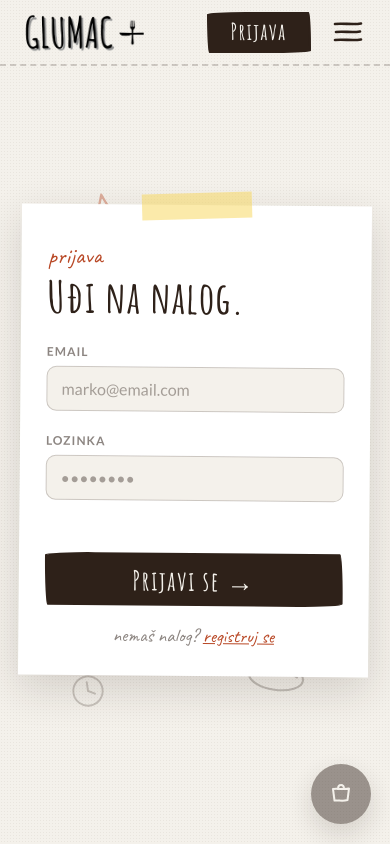
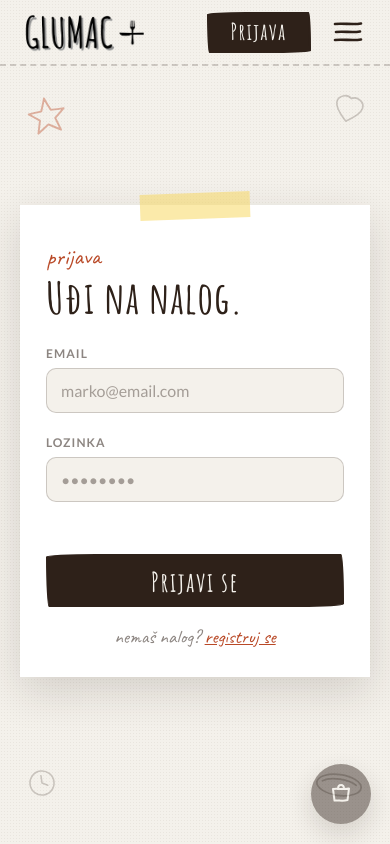
Before and after one commit to dukanx/GLUMAC-PLUS, a React (Vite) app in the folder frontend/: page /login in a window 390 px wide. Built offline with nearby package versions, Linux system fonts and the light colour scheme; no server answers.

Commit message:
feat: redizajn doodlova na Login i Register stranicama, optimizacija pozicija i stilova

```diff
--- a/frontend/src/pages/Auth.module.css
+++ b/frontend/src/pages/Auth.module.css
@@ -14,6 +14,12 @@
     position: absolute;
     pointer-events: none;
 }
+
+/* Doodlovi po ćoškovima — desktop raspoređeni oko kartice */
+.dTL { top: 16%; left: 11%; }
+.dTR { top: 16%; right: 11%; }
+.dBL { bottom: 17%; left: 11%; }
+.dBR { bottom: 18%; right: 11%; }
 
 /* Papirna kartica */
 .kartica {
@@ -171,6 +177,18 @@
     margin-bottom: 20px;
 }
 
+@media (max-width: 640px) {
+    /* doodlovi u same ćoškove ekrana — iznad/ispod kartice, bez preklapanja */
+    .dTL { top: 3%; left: 5%; }
+    .dTR { top: 3%; right: 5%; }
+    .dBL { bottom: 4%; left: 5%; }
+    .dBR { bottom: 4%; right: 5%; }
+
+    .doodle {
+        scale: .82;
+    }
+}
+
 @media (max-width: 480px) {
     .kartica {
         padding: 34px 26px 28px;
--- a/frontend/src/pages/LoginPage.tsx
+++ b/frontend/src/pages/LoginPage.tsx
@@ -37,14 +37,13 @@ export default function LoginPage() {
   return (
     <div className={styles.stranica}>
       {/* Doodle dekoracije */}
-      <svg className={styles.doodle} style={{ top: '16%', left: '20%', width: 54, color: 'hsl(14 65% 44% / .4)', transform: 'rotate(-10deg)' }} viewBox="0 0 60 60" fill="none"><path d="M30 6 C 32 12, 34 17, 36.5 22.5 C 42 23, 48 23.2, 54 23.5 C 49.5 27.2, 45 30.8, 40.5 34.5 C 42.2 40.2, 43.8 45.8, 45.5 51.5 C 40.3 48.2, 35.2 44.8, 30 41.5 C 24.8 44.8, 19.7 48.2, 14.5 51.5 C 16.2 45.8, 17.8 40.2, 19.5 34.5 C 15 30.8, 10.5 27.2, 6 23.5 C 12 23.2, 18 23, 23.5 22.5 C 25.7 17, 27.8 12, 30 6 Z" stroke="currentColor" strokeWidth="2.6" strokeLinejoin="round" /></svg>
-      <svg className={styles.doodle} style={{ bottom: '18%', right: '21%', width: 64, color: 'hsl(22 30% 14% / .25)', transform: 'rotate(8deg)' }} viewBox="0 0 80 50" fill="none"><ellipse cx="40" cy="25" rx="34" ry="16" stroke="currentColor" strokeWidth="2.6" /><path d="M14 22 C 26 14, 54 14, 66 22" stroke="currentColor" strokeWidth="2.6" strokeLinecap="round" /></svg>
-      <svg className={styles.doodle} style={{ top: '20%', right: '18%', width: 46, color: 'hsl(22 30% 14% / .22)', transform: 'rotate(14deg)' }} viewBox="0 0 60 60" fill="none"><path d="M30 8 C 22 2, 8 8, 9 19 C 10 30, 22 38, 30 45 C 38 38, 50 30, 51 19 C 52 8, 38 2, 30 8 Z" stroke="currentColor" strokeWidth="2.6" strokeLinejoin="round" /></svg>
-      <svg className={styles.doodle} style={{ bottom: '16%', left: '17%', width: 44, color: 'hsl(22 30% 14% / .22)', transform: 'rotate(-8deg)' }} viewBox="0 0 60 60" fill="none"><circle cx="30" cy="30" r="20" stroke="currentColor" strokeWidth="2.6" /><path d="M30 18 L 30 30 L 39 35" stroke="currentColor" strokeWidth="2.6" strokeLinecap="round" /></svg>
+      <svg className={`${styles.doodle} ${styles.dTL}`} style={{ width: 54, color: 'hsl(14 65% 44% / .4)', transform: 'rotate(-10deg)' }} viewBox="0 0 60 60" fill="none"><path d="M30 6 C 32 12, 34 17, 36.5 22.5 C 42 23, 48 23.2, 54 23.5 C 49.5 27.2, 45 30.8, 40.5 34.5 C 42.2 40.2, 43.8 45.8, 45.5 51.5 C 40.3 48.2, 35.2 44.8, 30 41.5 C 24.8 44.8, 19.7 48.2, 14.5 51.5 C 16.2 45.8, 17.8 40.2, 19.5 34.5 C 15 30.8, 10.5 27.2, 6 23.5 C 12 23.2, 18 23, 23.5 22.5 C 25.7 17, 27.8 12, 30 6 Z" stroke="currentColor" strokeWidth="2.6" strokeLinejoin="round" /></svg>
+      <svg className={`${styles.doodle} ${styles.dBR}`} style={{ width: 64, color: 'hsl(22 30% 14% / .25)', transform: 'rotate(8deg)' }} viewBox="0 0 80 50" fill="none"><ellipse cx="40" cy="25" rx="34" ry="16" stroke="currentColor" strokeWidth="2.6" /><path d="M14 22 C 26 14, 54 14, 66 22" stroke="currentColor" strokeWidth="2.6" strokeLinecap="round" /></svg>
+      <svg className={`${styles.doodle} ${styles.dTR}`} style={{ width: 46, color: 'hsl(22 30% 14% / .22)', transform: 'rotate(14deg)' }} viewBox="0 0 60 60" fill="none"><path d="M30 8 C 22 2, 8 8, 9 19 C 10 30, 22 38, 30 45 C 38 38, 50 30, 51 19 C 52 8, 38 2, 30 8 Z" stroke="currentColor" strokeWidth="2.6" strokeLinejoin="round" /></svg>
+      <svg className={`${styles.doodle} ${styles.dBL}`} style={{ width: 44, color: 'hsl(22 30% 14% / .22)', transform: 'rotate(-8deg)' }} viewBox="0 0 60 60" fill="none"><circle cx="30" cy="30" r="20" stroke="currentColor" strokeWidth="2.6" /><path d="M30 18 L 30 30 L 39 35" stroke="currentColor" strokeWidth="2.6" strokeLinecap="round" /></svg>
 
       <motion.div
         className={styles.kartica}
-        style={{ rotate: 0.5 }}
         initial={{ opacity: 0, y: 24 }}
         animate={{ opacity: 1, y: 0 }}
         transition={{ duration: 0.5, ease: [0.22, 1, 0.36, 1] }}
@@ -90,7 +89,7 @@ export default function LoginPage() {
           </div>
 
           <button type="submit" className={styles.dugme} disabled={ucitava}>
-            {ucitava ? 'Prijavljujem…' : 'Prijavi se →'}
+            {ucitava ? 'Prijavljujem…' : 'Prijavi se'}
           </button>
         </form>
 
--- a/frontend/src/pages/RegisterPage.tsx
+++ b/frontend/src/pages/RegisterPage.tsx
@@ -66,14 +66,13 @@ export default function RegisterPage() {
     return (
         <div className={styles.stranica}>
             {/* Doodle dekoracije */}
-            <svg className={styles.doodle} style={{ top: '14%', right: '22%', width: 50, color: 'hsl(14 65% 44% / .35)', transform: 'rotate(12deg)' }} viewBox="0 0 60 60" fill="none"><path d="M30 8 C 22 2, 8 8, 9 19 C 10 30, 22 38, 30 45 C 38 38, 50 30, 51 19 C 52 8, 38 2, 30 8 Z" stroke="currentColor" strokeWidth="2.6" strokeLinejoin="round" /></svg>
-            <svg className={styles.doodle} style={{ top: '18%', left: '19%', width: 64, color: 'hsl(22 30% 14% / .25)', transform: 'rotate(-9deg)' }} viewBox="0 0 80 50" fill="none"><ellipse cx="40" cy="25" rx="34" ry="16" stroke="currentColor" strokeWidth="2.6" /><path d="M14 22 C 26 14, 54 14, 66 22" stroke="currentColor" strokeWidth="2.6" strokeLinecap="round" /></svg>
-            <svg className={styles.doodle} style={{ bottom: '16%', left: '15%', width: 38, color: 'hsl(14 65% 44% / .3)', transform: 'rotate(-15deg)' }} viewBox="0 0 60 60" fill="none"><path d="M30 6 C 32 12, 34 17, 36.5 22.5 C 42 23, 48 23.2, 54 23.5 C 49.5 27.2, 45 30.8, 40.5 34.5 C 42.2 40.2, 43.8 45.8, 45.5 51.5 C 40.3 48.2, 35.2 44.8, 30 41.5 C 24.8 44.8, 19.7 48.2, 14.5 51.5 C 16.2 45.8, 17.8 40.2, 19.5 34.5 C 15 30.8, 10.5 27.2, 6 23.5 C 12 23.2, 18 23, 23.5 22.5 C 25.7 17, 27.8 12, 30 6 Z" stroke="currentColor" strokeWidth="2.6" strokeLinejoin="round" /></svg>
-            <svg className={styles.doodle} style={{ bottom: '22%', right: '16%', width: 56, color: 'hsl(22 30% 14% / .22)', transform: 'rotate(10deg)' }} viewBox="0 0 70 55" fill="none"><path d="M12 44 C 8 30, 14 12, 30 10 C 48 8, 60 20, 58 34 C 56 46, 40 50, 30 46" stroke="currentColor" strokeWidth="2.6" strokeLinecap="round" /><path d="M24 24 C 26 22, 28 22, 30 24 M 40 24 C 42 22, 44 22, 46 24" stroke="currentColor" strokeWidth="2.6" strokeLinecap="round" /><path d="M28 34 C 32 38, 40 38, 44 34" stroke="currentColor" strokeWidth="2.6" strokeLinecap="round" /></svg>
+            <svg className={`${styles.doodle} ${styles.dTR}`} style={{ width: 50, color: 'hsl(14 65% 44% / .35)', transform: 'rotate(12deg)' }} viewBox="0 0 60 60" fill="none"><path d="M30 8 C 22 2, 8 8, 9 19 C 10 30, 22 38, 30 45 C 38 38, 50 30, 51 19 C 52 8, 38 2, 30 8 Z" stroke="currentColor" strokeWidth="2.6" strokeLinejoin="round" /></svg>
+            <svg className={`${styles.doodle} ${styles.dTL}`} style={{ width: 64, color: 'hsl(22 30% 14% / .25)', transform: 'rotate(-9deg)' }} viewBox="0 0 80 50" fill="none"><ellipse cx="40" cy="25" rx="34" ry="16" stroke="currentColor" strokeWidth="2.6" /><path d="M14 22 C 26 14, 54 14, 66 22" stroke="currentColor" strokeWidth="2.6" strokeLinecap="round" /></svg>
+            <svg className={`${styles.doodle} ${styles.dBL}`} style={{ width: 38, color: 'hsl(14 65% 44% / .3)', transform: 'rotate(-15deg)' }} viewBox="0 0 60 60" fill="none"><path d="M30 6 C 32 12, 34 17, 36.5 22.5 C 42 23, 48 23.2, 54 23.5 C 49.5 27.2, 45 30.8, 40.5 34.5 C 42.2 40.2, 43.8 45.8, 45.5 51.5 C 40.3 48.2, 35.2 44.8, 30 41.5 C 24.8 44.8, 19.7 48.2, 14.5 51.5 C 16.2 45.8, 17.8 40.2, 19.5 34.5 C 15 30.8, 10.5 27.2, 6 23.5 C 12 23.2, 18 23, 23.5 22.5 C 25.7 17, 27.8 12, 30 6 Z" stroke="currentColor" strokeWidth="2.6" strokeLinejoin="round" /></svg>
+            <svg className={`${styles.doodle} ${styles.dBR}`} style={{ width: 56, color: 'hsl(22 30% 14% / .22)', transform: 'rotate(10deg)' }} viewBox="0 0 70 55" fill="none"><path d="M12 44 C 8 30, 14 12, 30 10 C 48 8, 60 20, 58 34 C 56 46, 40 50, 30 46" stroke="currentColor" strokeWidth="2.6" strokeLinecap="round" /><path d="M24 24 C 26 22, 28 22, 30 24 M 40 24 C 42 22, 44 22, 46 24" stroke="currentColor" strokeWidth="2.6" strokeLinecap="round" /><path d="M28 34 C 32 38, 40 38, 44 34" stroke="currentColor" strokeWidth="2.6" strokeLinecap="round" /></svg>
 
             <motion.div
                 className={styles.kartica}
-                style={{ rotate: -0.5 }}
                 initial={{ opacity: 0, y: 24 }}
                 animate={{ opacity: 1, y: 0 }}
                 transition={{ duration: 0.5, ease: [0.22, 1, 0.36, 1] }}
@@ -138,7 +137,7 @@ export default function RegisterPage() {
                     </div>
 
                     <button type="submit" className={styles.dugme} disabled={ucitava}>
-                        {ucitava ? 'Kreiram nalog…' : 'Kreiraj nalog →'}
+                        {ucitava ? 'Kreiram nalog…' : 'Kreiraj nalog'}
                     </button>
                 </form>
 
```
